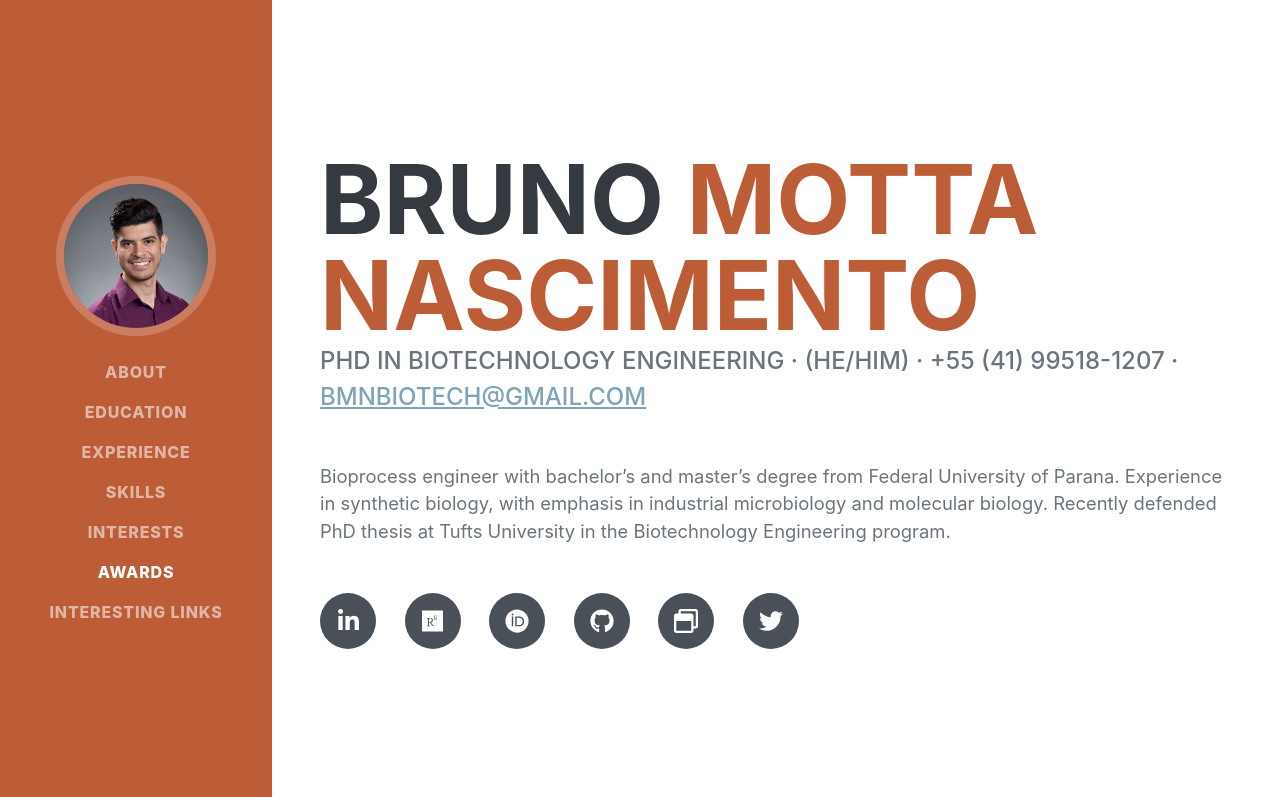
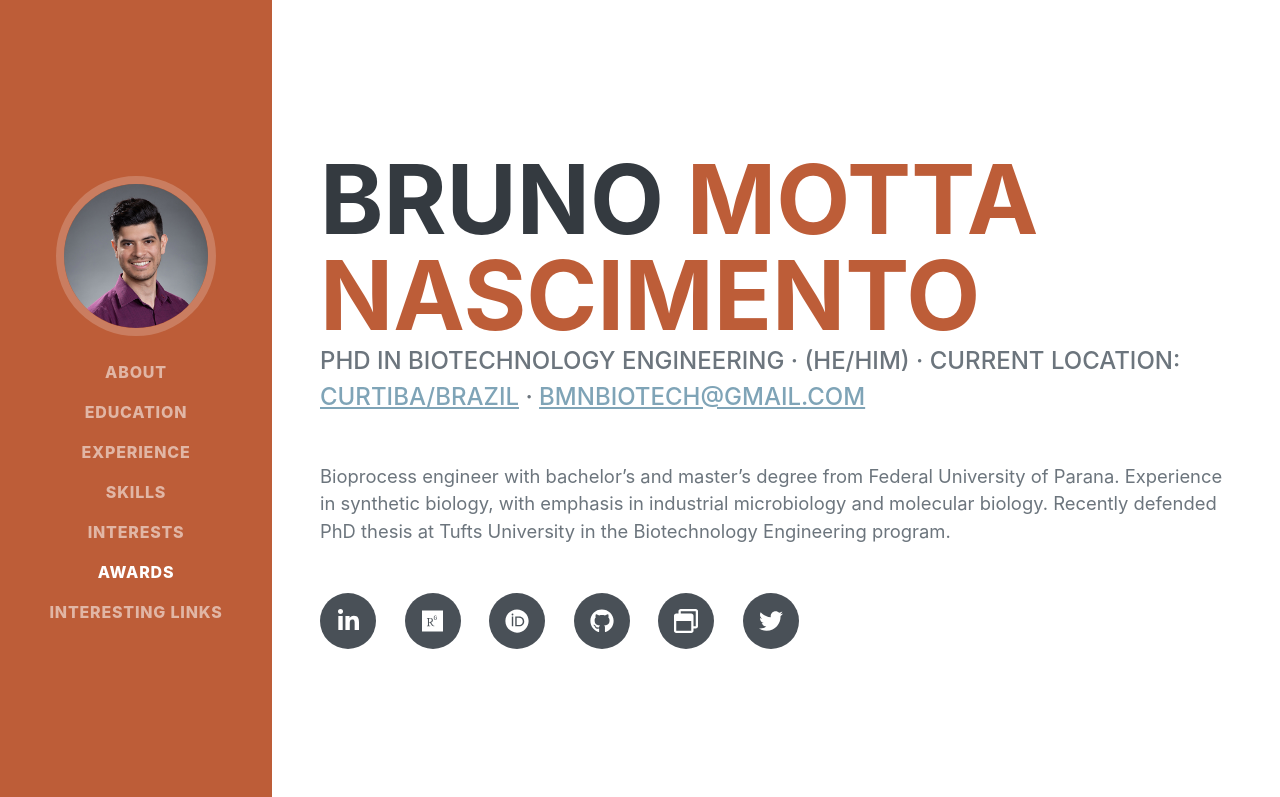
Before and after one commit to Bmottan/Bmottan.github.io, a plain HTML site: page index.html in a window 1280 px wide. Shown: the top 797 px of the page. Drawn offline with nearby package versions, Linux system fonts and the light colour scheme; a web font is replaced by a local one.

Commit message:
08-22 update

```diff
--- a/index.html
+++ b/index.html
@@ -45,7 +45,7 @@
                         <span class="text-primary">Motta Nascimento</span>
                     </h1>
                     <div class="subheading mb-5">
-                        PhD in Biotechnology Engineering · (He/Him) · +55 (41) 99518-1207 ·
+                        PhD in Biotechnology Engineering · (He/Him) · Current location: <a href="https://www.google.com/maps/place/Curitiba,+PR/@-25.4951166,-49.2897982,11z">Curtiba/Brazil</a> ·
                         <a href="mailto:BMNbiotech@gmail.com">BMNbiotech@gmail.com</a>
                     </div>
                     <p class="lead mb-5">Bioprocess engineer with bachelor’s and master’s degree from Federal University of Parana. Experience in synthetic biology, with emphasis in industrial microbiology and molecular biology. Recently defended PhD thesis at Tufts University in the Biotechnology Engineering program.</p>
```
Also changed, not shown: links/index.html (+0 -4 lines).
